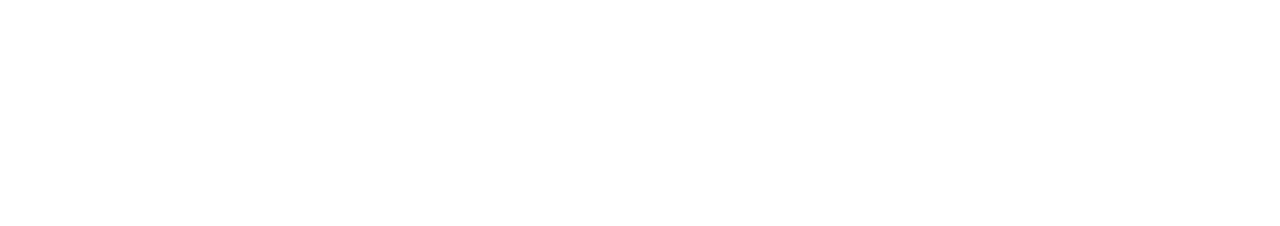
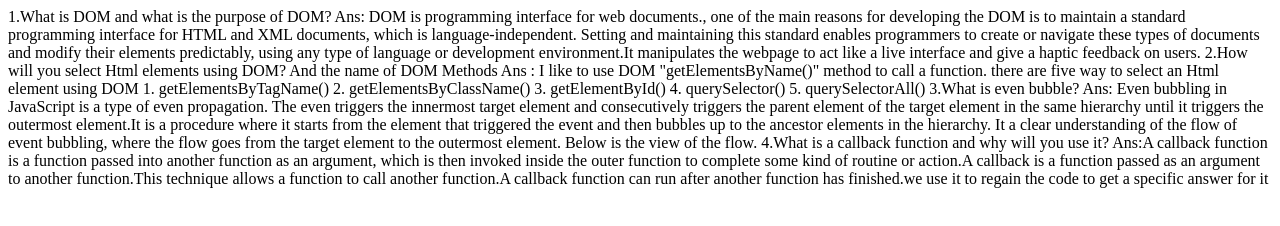
Before and after one commit to SayhanA/mypage, a plain HTML site: page index.html in a window 1280 px wide. Drawn offline with Linux system fonts and the light colour scheme.

Commit message:
added code

```diff
--- a/index.html
+++ b/index.html
@@ -7,6 +7,27 @@
     <title>Get Ideas of DOM</title>
 </head>
 <body>
+    1.What is DOM and what is the purpose of DOM?
+    Ans: DOM is  programming interface for web documents., one of the main reasons for developing the DOM is to maintain a standard programming interface for HTML and XML documents, which is language-independent. Setting and maintaining this standard enables programmers to create or navigate these types of documents and modify their elements predictably, using any type of language or development environment.It manipulates the webpage to act like a live interface and give a haptic feedback on users.
+
+    2.How will you select Html elements using DOM?
+    And the name of DOM Methods
+    Ans : I like to use DOM "getElementsByName()" method to call a function.
+    there are five way to select an Html element using DOM
+    1. getElementsByTagName()
+    2. getElementsByClassName()
+    3. getElementById()
+    4. querySelector()
+    5. querySelectorAll()
+
+
+    3.What is even bubble?
+    Ans: Even bubbling in JavaScript is a type of even propagation. The even triggers the innermost target element and consecutively triggers the parent element of the target element in the same hierarchy until it triggers the outermost element.It is a procedure where it starts from the element that triggered the event and then bubbles up to the ancestor elements in the hierarchy.
+
+    It a clear understanding of the flow of event bubbling, where the flow goes from the target element to the outermost element. Below is the view of the flow.
+
+    4.What is a callback function and why will you use it?
+    Ans:A callback function is a function passed into another function as an argument, which is then invoked inside the outer function to complete some kind of routine or action.A callback is a function passed as an argument to another function.This technique allows a function to call another function.A callback function can run after another function has finished.we use it to regain the  code to get a specific answer for it
 
 </body>
 </html>
```
